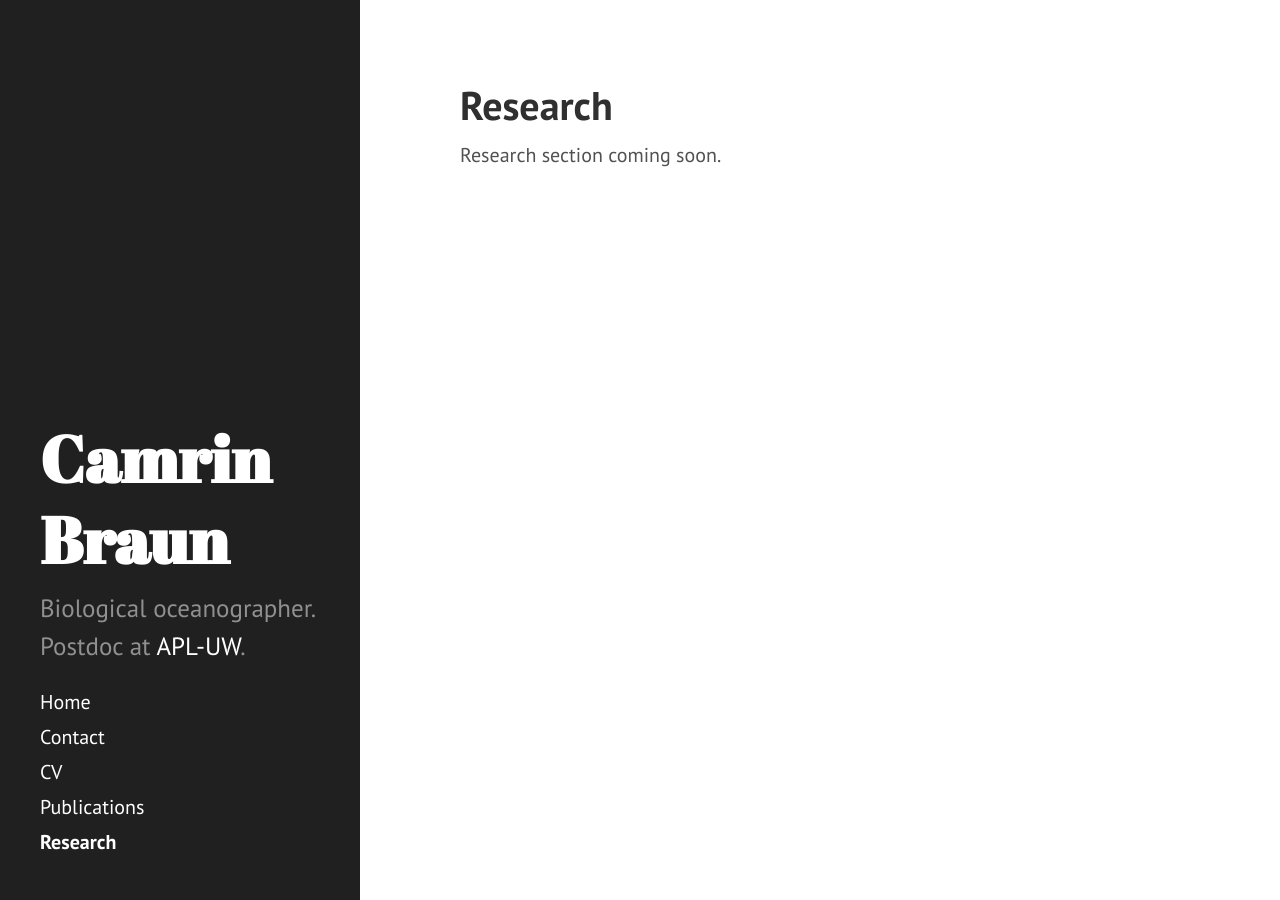
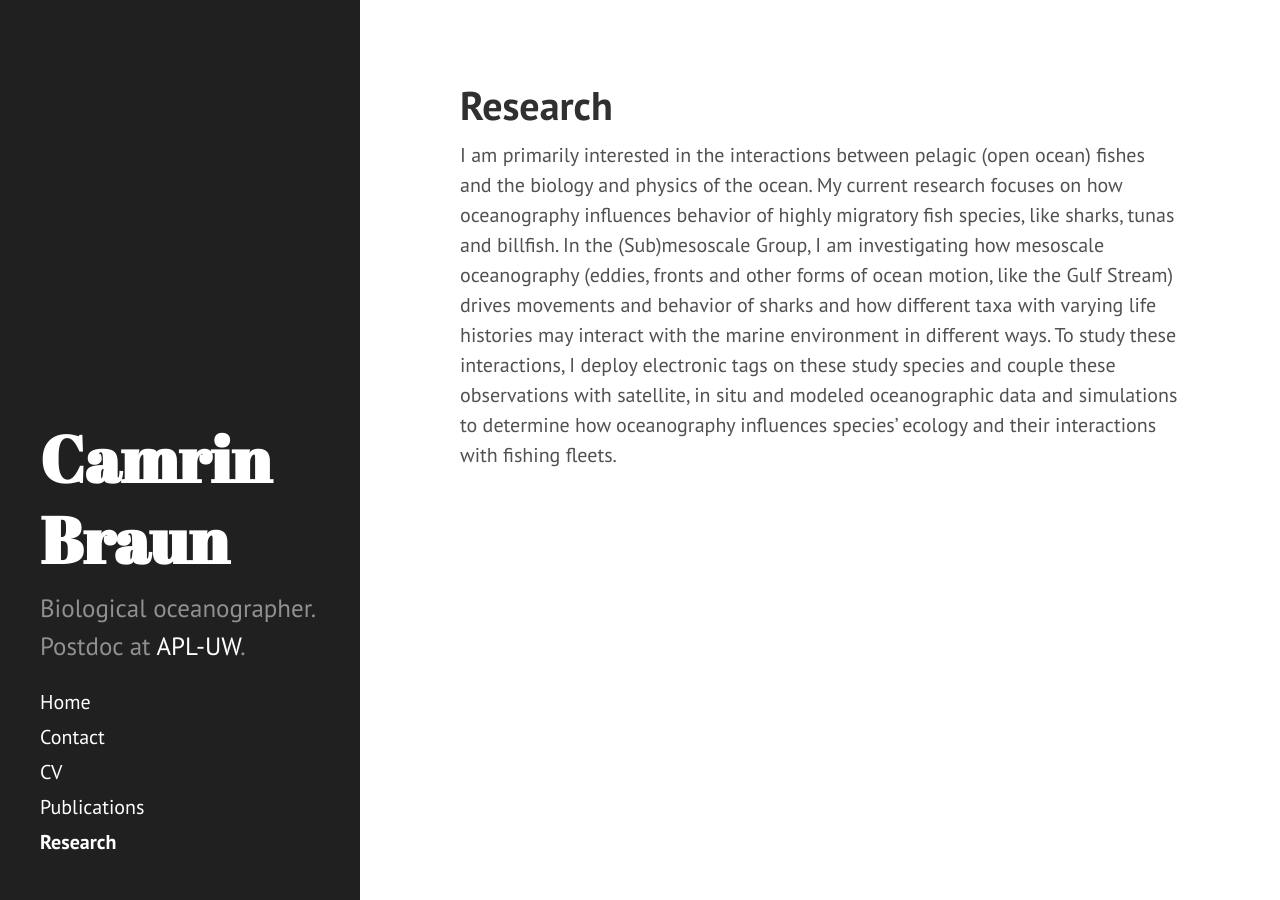
Before and after one commit to camrinbraun/camrinbraun.github.io, a Jekyll site: the page built from research.md, in a window 1280 px wide. Built offline with Jekyll 4.4.1, drawn with Linux system fonts in a browser that asks for light colours.

Commit message:
cleaning up rough drafts

```diff
--- a/research.md
+++ b/research.md
@@ -3,4 +3,4 @@ layout: page
 title: Research
 ---
 
-Research section coming soon.
+I am primarily interested in the interactions between pelagic (open ocean) fishes and the biology and physics of the ocean. My current research focuses on how oceanography influences behavior of highly migratory fish species, like sharks, tunas and billfish. In the (Sub)mesoscale Group, I am investigating how mesoscale oceanography (eddies, fronts and other forms of ocean motion, like the Gulf Stream) drives movements and behavior of sharks and how different taxa with varying life histories may interact with the marine environment in different ways. To study these interactions, I deploy electronic tags on these study species and couple these observations with satellite, in situ and modeled oceanographic data and simulations to determine how oceanography influences species' ecology and their interactions with fishing fleets.
```
Also changed, not shown: index.md (+0 -2 lines), publications.md (+1 -1 lines).
